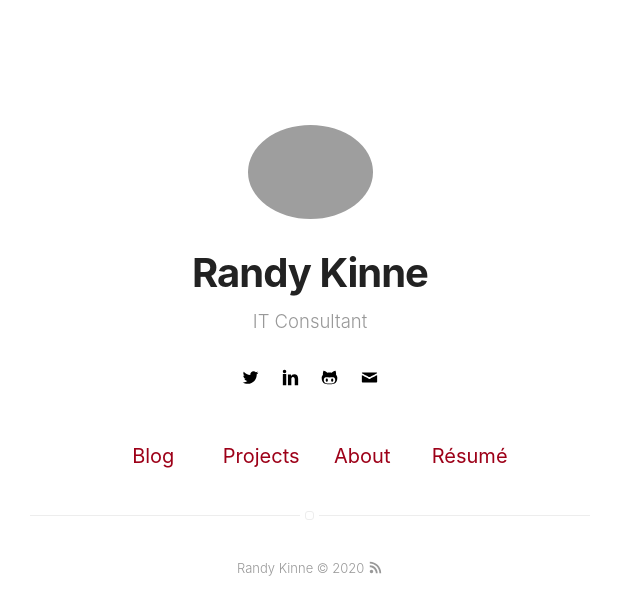
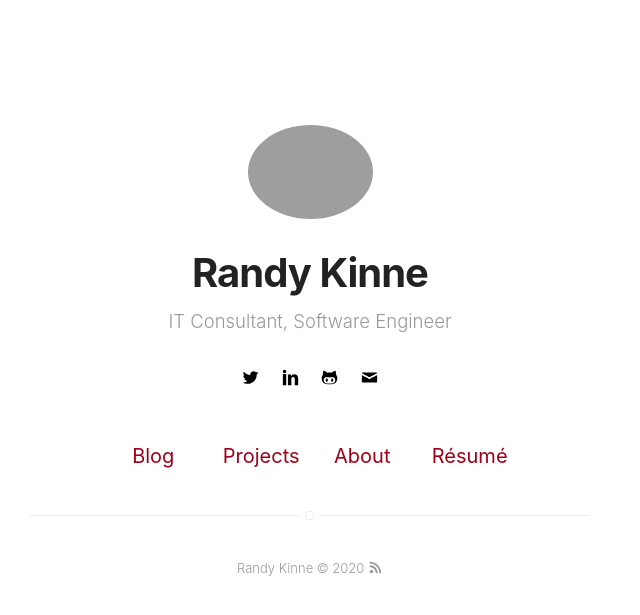
Before and after one commit to randykinne/randykinne.dev, a Jekyll site: the page built from index.html, in a window 1280 px wide. Shown: the top 615 px of the page, without its empty margins (330-970 px from the left). Built offline with Jekyll 4.4.1, drawn with Linux system fonts in a browser that asks for light colours.

Commit message:
Add SWE to bios, change to consistent

```diff
--- a/_config.yml
+++ b/_config.yml
@@ -1,6 +1,6 @@
 # main text of home
 name: Randy Kinne
-bio: IT Consultant
+bio: IT Consultant, Software Engineer
 
 # twitter summary info
 description: About Randy Kinne - IT Consultant
@@ -52,7 +52,7 @@ email: randykinnedev@gmail.com
 authors:
     randykinne:
         name: Randy Kinne
-        bio: Problem Solver
+        bio: IT Consultant, Software Engineer
         external-image: false
         picture: assets/images/profile-color.png
         twitter: randykinne_
```
